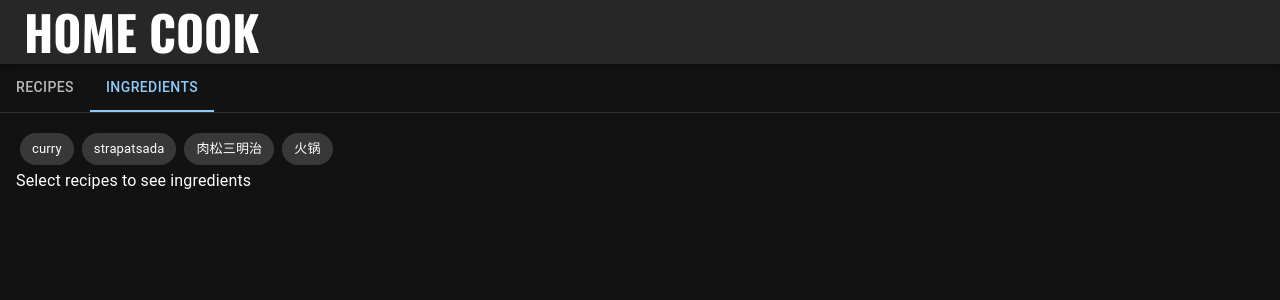
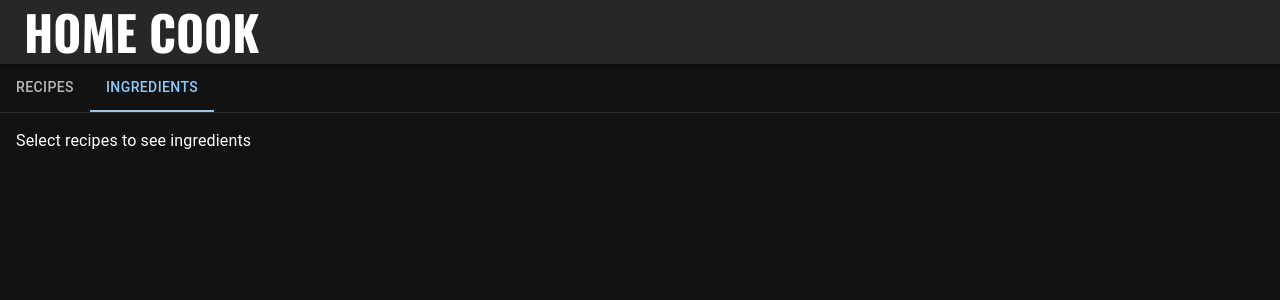
Before and after one commit to Borghese-Gladiator/next-pwa-home-cooking, a Next.js app in the folder app/: page / in a window 1280 px wide. Both pictures are taken after a click on the tab "INGREDIENTS". Shown: the top 300 px of the page. Built offline with nearby package versions, Linux system fonts and the light colour scheme.

Commit message:
fix(recipes): only show selected recipes as chips on shopping list page

```diff
--- a/app/src/pages/index.js
+++ b/app/src/pages/index.js
@@ -97,6 +97,7 @@ export default function Home() {
     setSelectedIngredientIdList([...selectedIngredientIdList, id])
   }
   useEffect(() => {
+    console.log(selectedRecipes);
     setSelectedIngredientIdList([]);
   }, [selectedRecipes])
 
@@ -142,7 +143,7 @@ export default function Home() {
               margin: 0.5
             },
           }}>
-            {recipeNameList.map((name, index) => (
+            {selectedRecipes.map((name, index) => (
               <Chip
                 key={generateKey(name)}
                 label={name}
@@ -174,12 +175,12 @@ export default function Home() {
                       checked={isChecked}
                       onChange={(e) => handleIngredientSelect(id)}
                     />
-                    <Typography key={generateKey(name)} variant="h5" sx={{
+                    <Typography variant="h5" sx={{
                       textDecoration: isChecked ? 'line-through' : 'none',
                       color: isChecked ? '#888888' : null,
                     }}>{name}</Typography>
                   </Box>
-                )
+                );
               })}
             </Box>
           ))}
```
